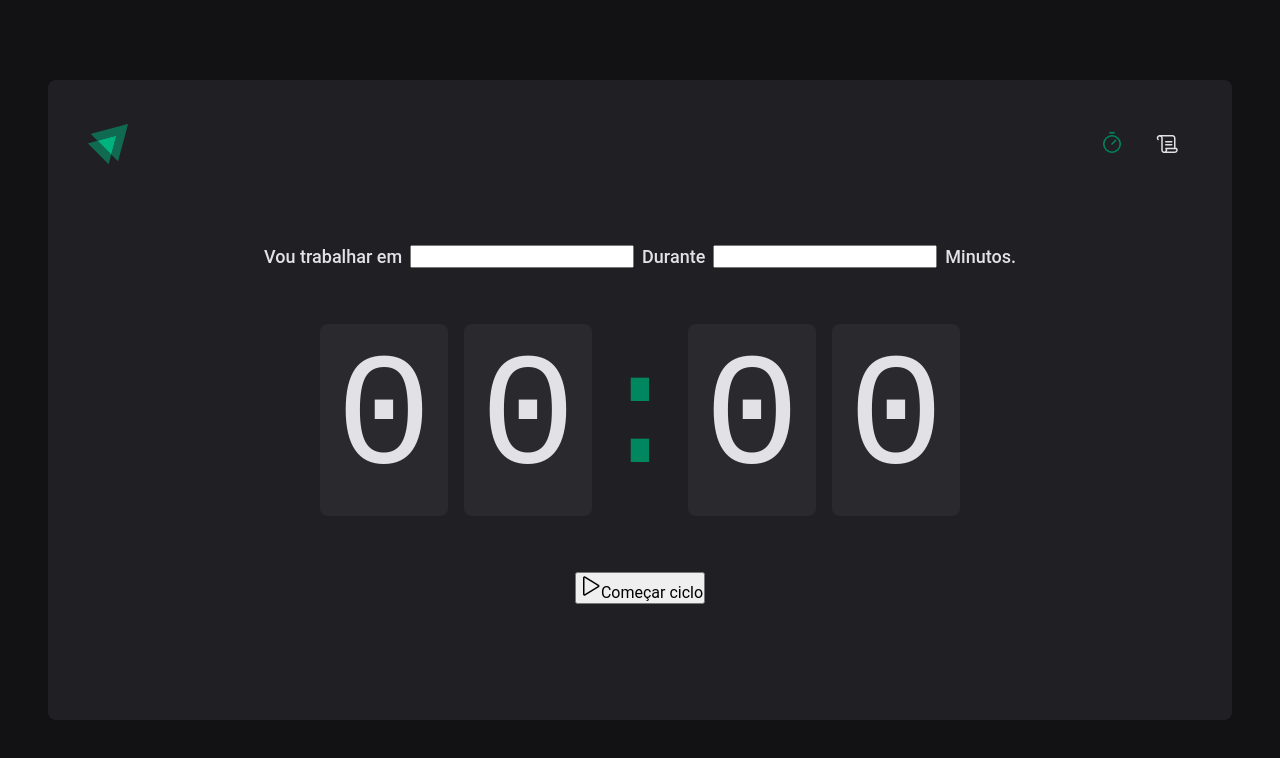
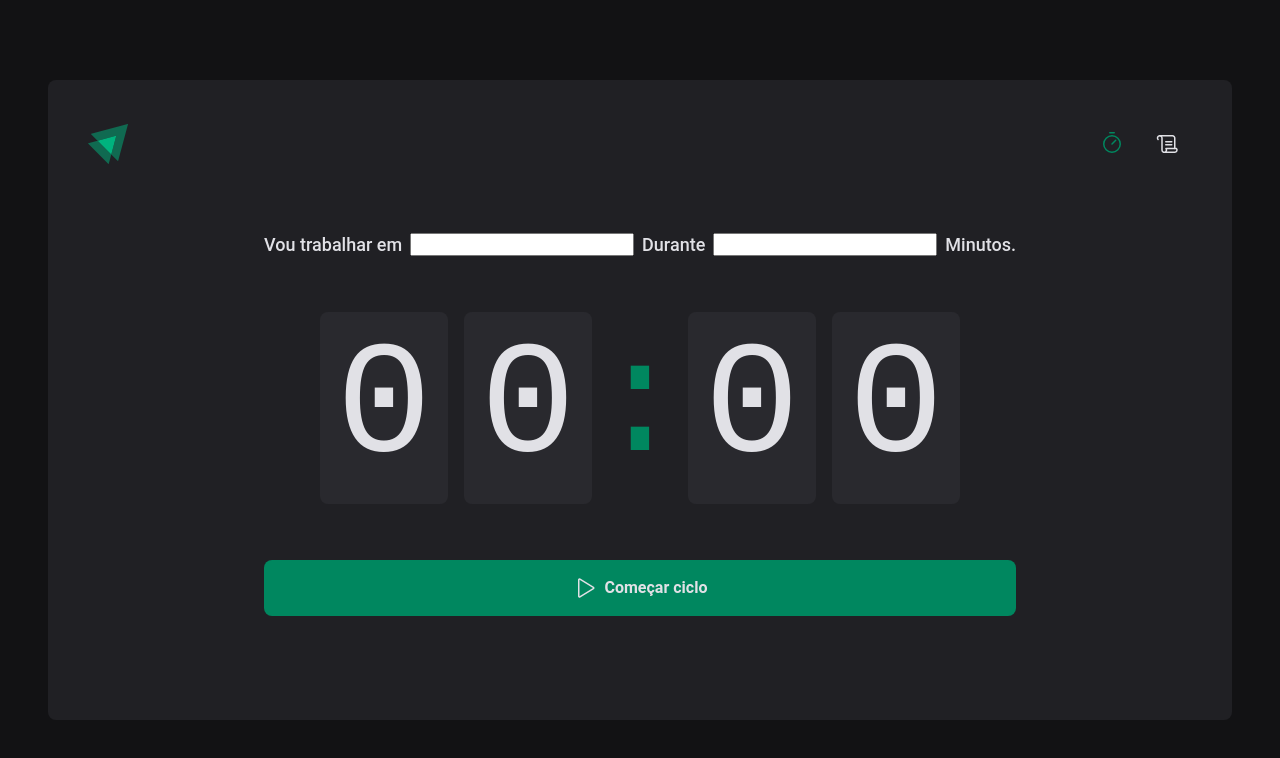
Before and after one commit to LuisMarchio03/ignite-reactjs-02-ignite-timer, a React app: page / in a window 1280 px wide. Shown: the top 758 px of the page. Built offline with nearby package versions, Linux system fonts and the light colour scheme; the HTML template or start-up script is replaced by a standard one.

Commit message:
Ignite Timer - Páginas e rotas - Página: Home

```diff
--- a/src/components/Header/index.tsx
+++ b/src/components/Header/index.tsx
@@ -1,7 +1,7 @@
 import { HeaderContainer } from './styles'
 import { Timer, Scroll } from 'phosphor-react'
 
-import logoIgnite from '../../assets/logo.svg'
+import logoIgnite from '../../assets/logo-ignite.svg'
 import { NavLink } from 'react-router-dom'
 
 export function Header() {
--- a/src/pages/Home/index.tsx
+++ b/src/pages/Home/index.tsx
@@ -4,6 +4,7 @@
   FormContainer,
   HomeContainer,
   Separator,
+  StartCountdownButton,
 } from './styles'
 
 export function Home() {
@@ -30,10 +31,10 @@
           <span>0</span>
         </CountdownContainer>
 
-        <button type="submit">
+        <StartCountdownButton type="submit">
           <Play size={24} />
           Começar ciclo
-        </button>
+        </StartCountdownButton>
       </form>
     </HomeContainer>
   )
--- a/src/pages/Home/styles.ts
+++ b/src/pages/Home/styles.ts
@@ -56,3 +56,27 @@
   display: flex;
   justify-content: center;
 `
+
+export const StartCountdownButton = styled.button`
+  width: 100%;
+  padding: 1rem 2rem;
+
+  border: 0;
+  border-radius: 8px;
+
+  display: flex;
+  align-items: center;
+  justify-content: center;
+
+  gap: 0.5rem;
+  font-weight: bold;
+
+  background: ${({ theme }) => theme['green-500']};
+  color: ${({ theme }) => theme['gray-100']};
+
+  transition: 0.2s;
+
+  &:hover {
+    background: ${({ theme }) => theme['green-700']};
+  }
+`
```
Also changed, not shown: src/assets/logo-ignite.svg (renamed from src/assets/Logo.svg).
